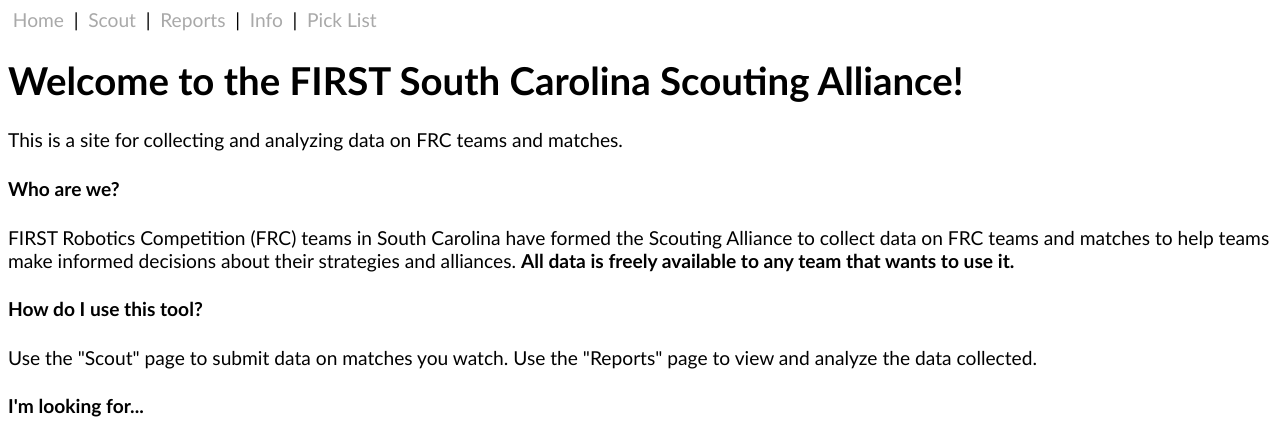
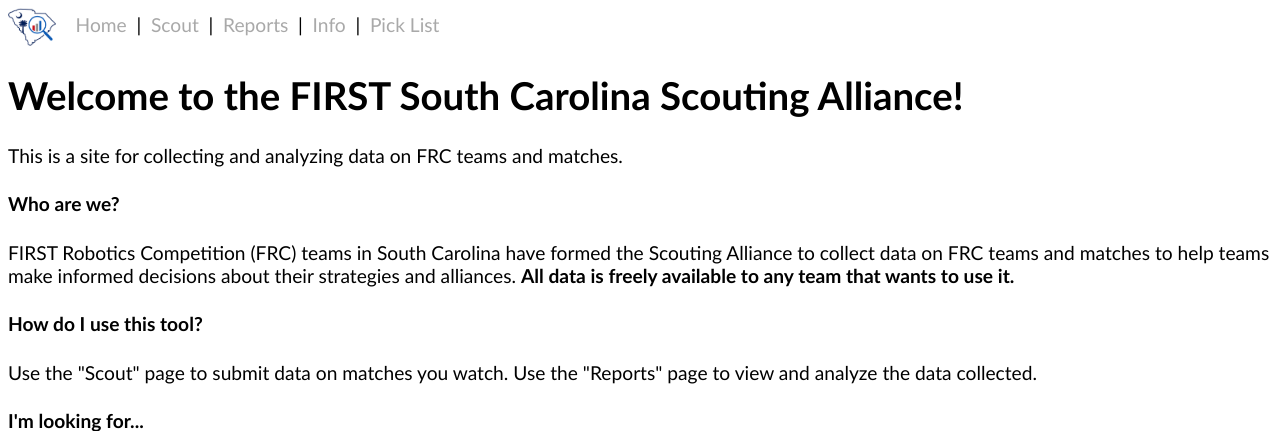
Before and after one commit to fscdata/fsc-data-scouting, a Flask app: page / in a window 1280 px wide. Shown: the top 431 px of the page. Run offline with Flask 3, Linux system fonts and the light colour scheme; data that the repository does not hold is empty.

Commit message:
icon on all pages, favicon on site, close isuse #8

```diff
--- a/static/css/main.css
+++ b/static/css/main.css
@@ -24,6 +24,11 @@
   background-color: transparent;
   text-align: left;
   font-family: Calibri, Helvetica, sans-serif;
+}
+.siteLogo {
+  height: 2em;
+  vertical-align: middle;
+  margin-right: 0.5em;
 }
 
 .infoDiv {
--- a/templates/base.html
+++ b/templates/base.html
@@ -3,12 +3,18 @@
     <head>
         <title>FIRST South Carolina Scouting Alliance</title>
         <meta name="viewport" content="width=device-width, initial-scale=1">
-        <script src={{ url_for('static', filename='js/main.js') }}></script>
+        <link rel="apple-touch-icon" sizes="180x180" href={{ url_for('static', filename='images/apple-touch-icon.png') }}>
+        <link rel="icon" type="image/png" sizes="32x32" href={{ url_for('static', filename='images/favicon-32x32.png') }}>
+        <link rel="icon" type="image/png" sizes="16x16" href={{ url_for('static', filename='images/favicon-16x16.png') }}>
+        <link rel="manifest" href={{ url_for('static', filename='images/site.webmanifest') }}>
+        <script src={{ url_for('static', filename='js/main.js') }}>
+        </script>
         <link rel="stylesheet" href={{ url_for('static', filename='css/main.css') }} />
     </head>
 <body>
     <div class="wrapperDiv">
         <div class="menuHorizontalDiv">
+            <img src={{ url_for('static', filename='images/logo.png') }} alt="FIRST SC Scouting Alliance logo" class="siteLogo" />
             <a href="/" class="menuLink">Home</a>
             |
             <a href="/scout/" class="menuLink">Scout</a>
```
Also changed, not shown: static/images/android-chrome-192x192.png (added), static/images/android-chrome-512x512.png (added), static/images/apple-touch-icon.png (added), static/images/favicon-16x16.png (added), static/images/favicon-32x32.png (added), static/images/favicon.ico (added), static/images/logo.png (added), static/images/logo_white.png (added), static/images/site.webmanifest (added).
